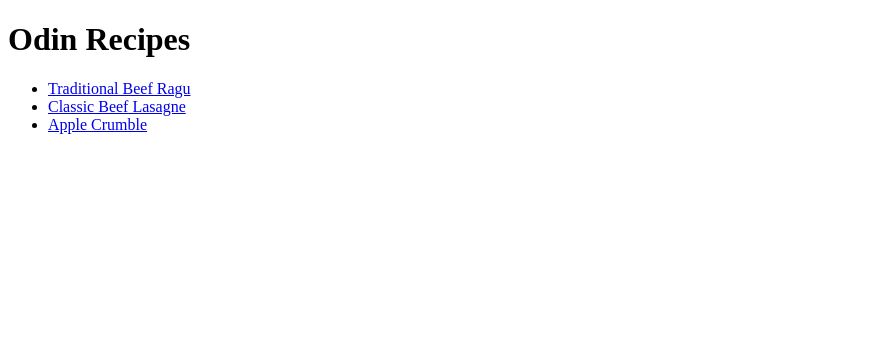
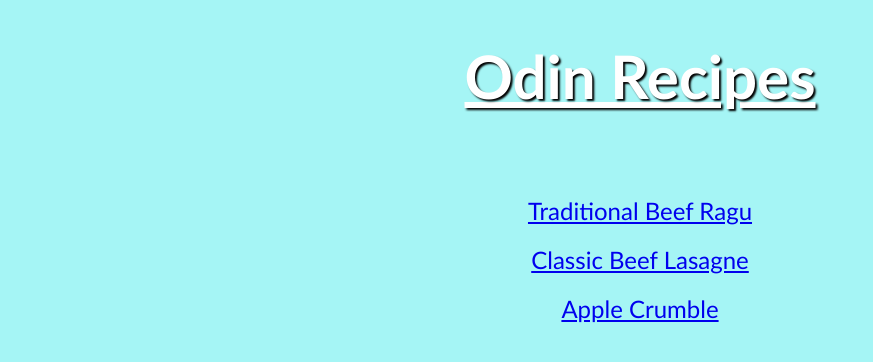
Before and after one commit to andy-something/odin-recipes, a plain HTML site: page index.html in a window 1280 px wide. Shown: the whole page, without its empty margins (0-873 px from the left). Drawn offline with Linux system fonts and the light colour scheme.

Commit message:
update style.css
added css elements for each page of the site

```diff
--- a/index.html
+++ b/index.html
@@ -4,9 +4,10 @@
     <meta charset="UTF-8">
     <meta name="viewport" content="width=device-width, initial-scale=1.0">
     <title>Odin Recipes</title>
+    <link rel="stylesheet" href="style.css">
     <body>
-        <h1>Odin Recipes</h1>
-         <ul>
+        <h1 class="main-header">Odin Recipes</h1>
+         <ul class="main-links">
            <li><a href="./recipes/ragu.html">Traditional Beef Ragu</a></li>
            <li><a href="./recipes/lasagne.html">Classic Beef Lasagne</a></li>
            <li><a href="./recipes/apple-crumble.html">Apple Crumble</a></li>
--- a/style.css
+++ b/style.css
@@ -0,0 +1,39 @@
+body {
+    font-family: "Trebuchet MS", Helvetica, sans-serif;
+    background-color:rgb(165, 245, 245);
+ }
+
+ .main-header {
+    font-size: 60px;
+    text-align: center;
+    color: #ffffff;
+    font-weight: bolder;
+    text-decoration: underline;
+    text-shadow:2px 2px 2px#000000;
+    text-decoration: underline;
+    padding-bottom:1cap;
+ }
+
+.main-links {
+    padding-left: 0;
+    font-size: 24px;
+    font-weight: thin;
+    text-align: center;
+}
+.main-links li {
+    list-style-position: inside;
+    list-style: none;
+    margin: 20px;
+ }
+
+ #recipe-header {
+    font-size: 40px;
+    text-align: center;
+    color: #ffffff;
+    text-shadow:2px 2px 2px black
+
+ }
+
+ h2 {
+    text-align:center;
+ }
```
Also changed, not shown: recipes/apple-crumble.html (+2 -1 lines), recipes/lasagne.html (+2 -1 lines), recipes/ragu.html (+2 -1 lines), styles.css (deleted).
